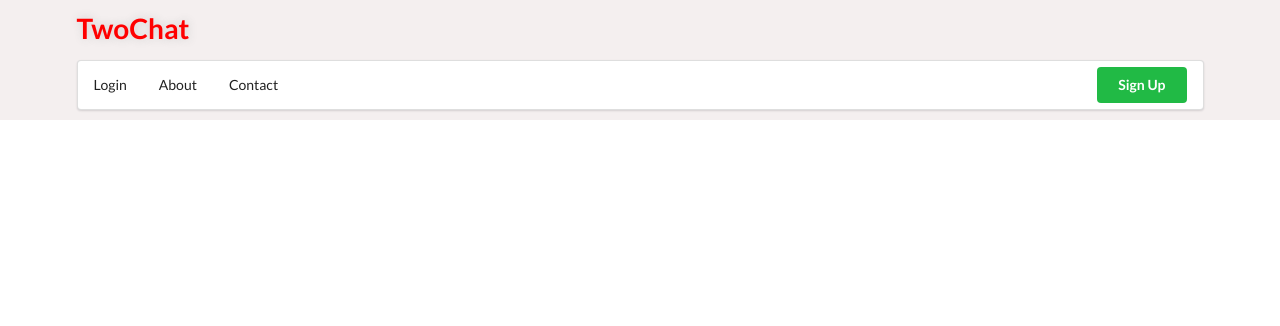
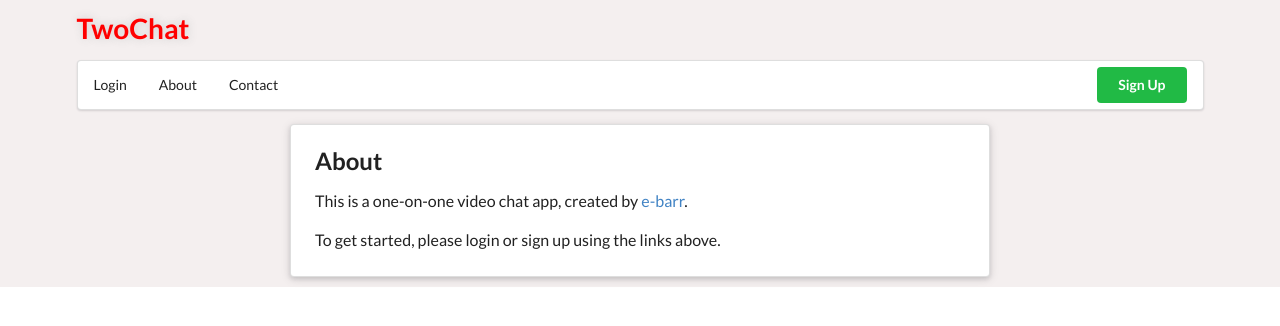
Before and after one commit to e-barr/notBuggySkipe_front-end, a React (Create React App) app in the folder not-buggy-skipe_front-end/: page /main in a window 1280 px wide. Shown: the top 326 px of the page. Built offline with nearby package versions, Linux system fonts and the light colour scheme.

Commit message:
update Route specificity for root

```diff
--- a/not-buggy-skipe_front-end/src/components/App.js
+++ b/not-buggy-skipe_front-end/src/components/App.js
@@ -26,7 +26,7 @@ class App extends Component {
         <div className="ui container">
             <Header />
             <Switch>
-              <Route path="/" exact component={About} />
+              <Route path="/" component={About} />
               <Route path="/main" exact component={Content} />
               <Route path="/login" component={LoginForm} exact />
               <Route path="/about" component={About} exact />
```
Also changed, not shown: 1 other file (tests, documents, lock files or other folders).
